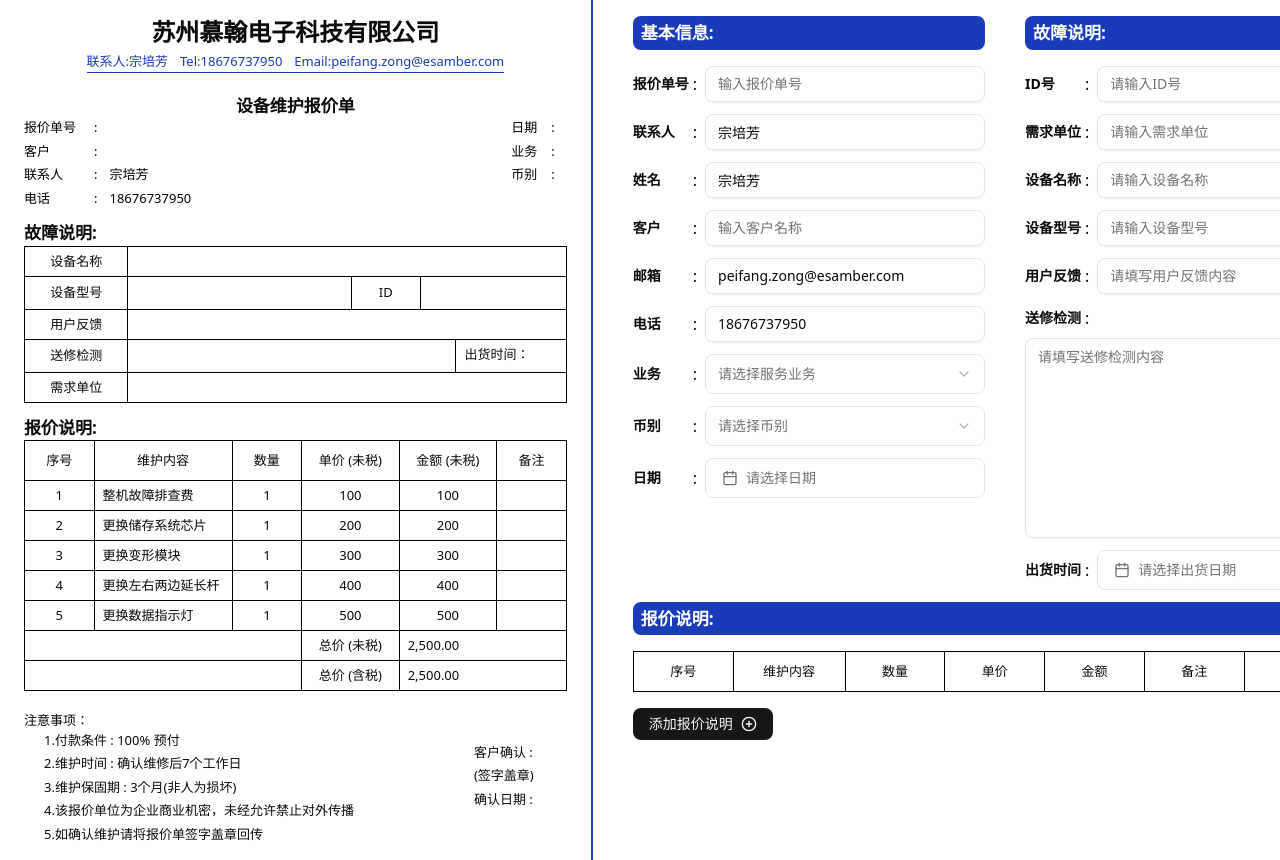
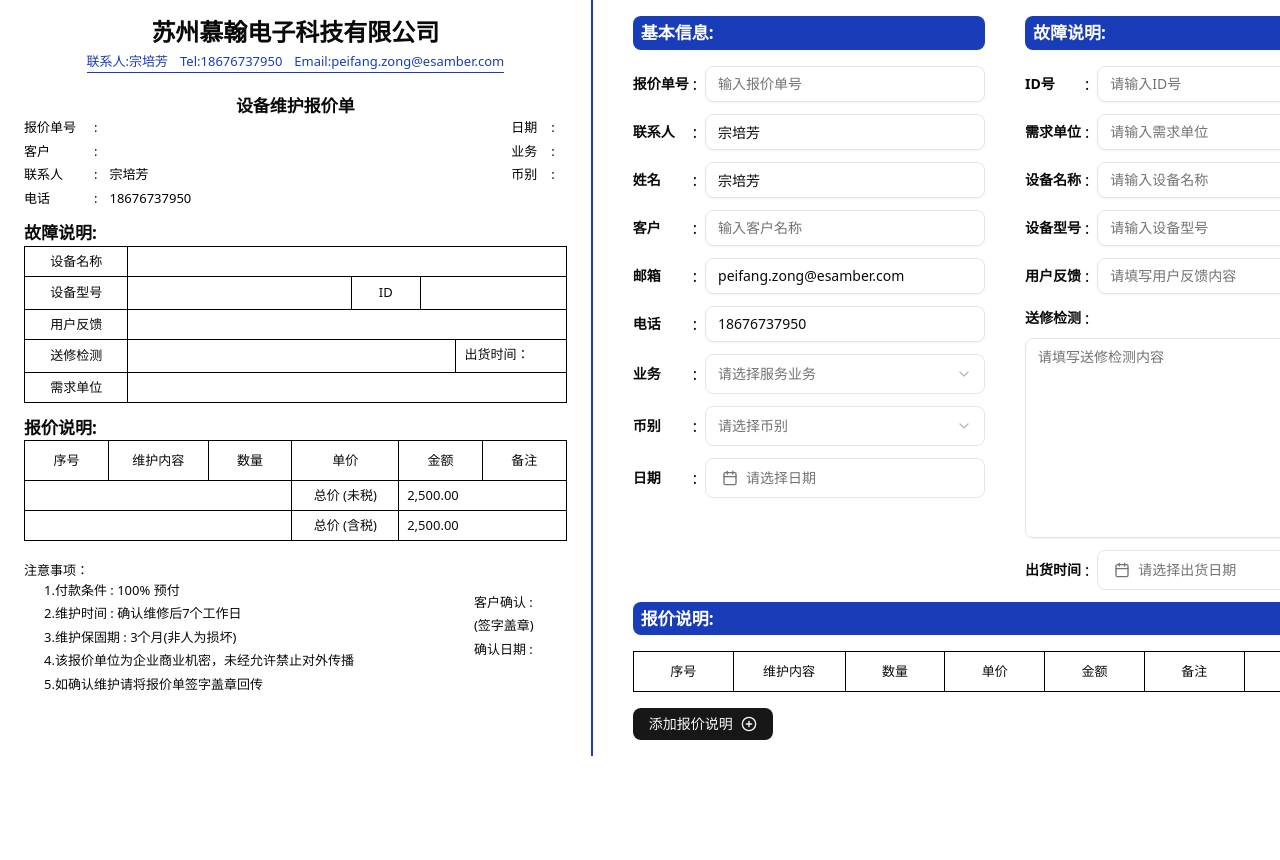
Before and after one commit to nickchow2020/turbo-invoice-app, a Next.js app: page / in a window 1280 px wide. Shown: the top 860 px of the page. After the commit the page ends 800 px from the top, so only its background shows below. Built offline with nearby package versions, Linux system fonts and the light colour scheme.

Commit message:
pricingInstructions

```diff
--- a/src/components/PricingTable.tsx
+++ b/src/components/PricingTable.tsx
@@ -17,7 +17,9 @@
     TableRow,
 } from "@/components/components/ui/table";
 
-import { useState } from "react";
+import { useFormContext, useWatch } from "react-hook-form";
+import { FormValues } from "app/page";
+import { Invoice } from "./InvoiceDetail";
 
 type Pricing = {
     serialNo: number;
@@ -71,40 +73,46 @@
     },
 ];
 
-const columnHelper = createColumnHelper<Pricing>();
+const columnHelper = createColumnHelper<Invoice>();
 
-const columns: ColumnDef<Pricing, any>[] = [
-    columnHelper.accessor("serialNo", {
-        header: () => "序号",
-        cell: (info) => info.getValue(),
+const columns: ColumnDef<Invoice, any>[] = [
+    columnHelper.accessor("id", {
+        header: "序号",
+        cell: ({ row }) => row.index + 1,
+        footer: (info) => info.column.id,
     }),
-    columnHelper.accessor("serviceDescription", {
-        header: () => "维护内容",
-        cell: (info) => <span className="flex">{info.getValue()}</span>,
+    columnHelper.accessor("maintenanceTitle", {
+        header: "维护内容",
+        footer: (info) => info.column.id,
     }),
     columnHelper.accessor("quantity", {
-        header: () => "数量",
-        cell: (info) => info.renderValue(),
+        header: "数量",
+        footer: (info) => info.column.id,
     }),
     columnHelper.accessor("unitPrice", {
-        header: () => "单价 (未税)",
-        cell: (info) => info.getValue(),
+        header: "单价",
+        footer: (info) => info.column.id,
     }),
-    columnHelper.accessor("amount", {
-        header: "金额 (未税)",
-        cell: (info) => info.getValue(),
+    columnHelper.accessor("totalAmount", {
+        header: "金额",
+        footer: (info) => info.column.id,
     }),
     columnHelper.accessor("remarks", {
         header: "备注",
-        cell: (info) => info.getValue(),
+        footer: (info) => info.column.id,
     }),
 ];
 
 export default function PricingTable() {
-    const [fromData, setFromData] = useState<Pricing[]>(defaultData);
+    const { control } = useFormContext<FormValues>();
+
+    const data = useWatch({
+        control,
+        name: "pricingInstructions",
+    });
 
     const table = useReactTable({
-        data: fromData,
+        data,
         columns,
         getCoreRowModel: getCoreRowModel(),
     });
```
